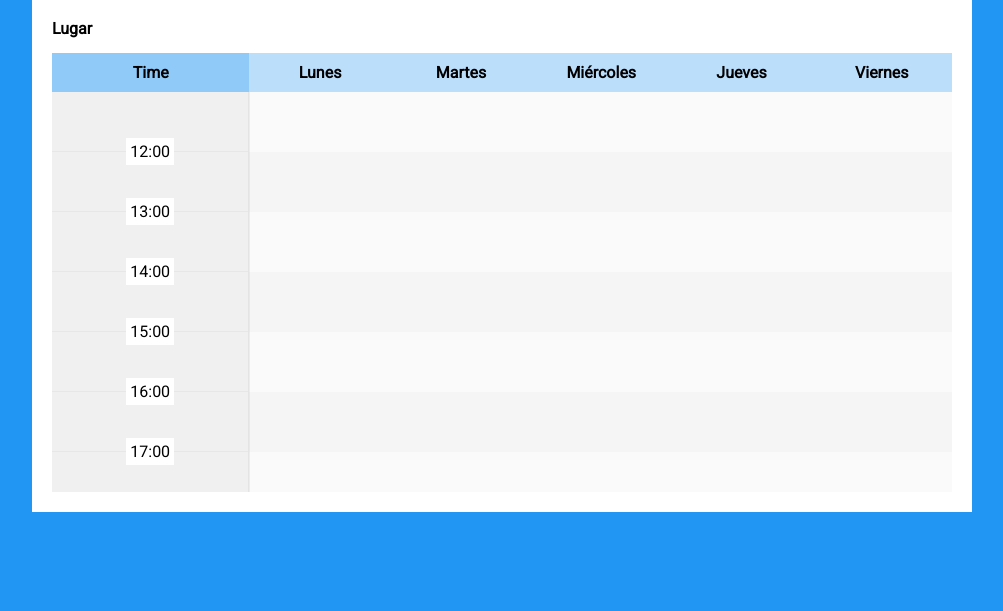
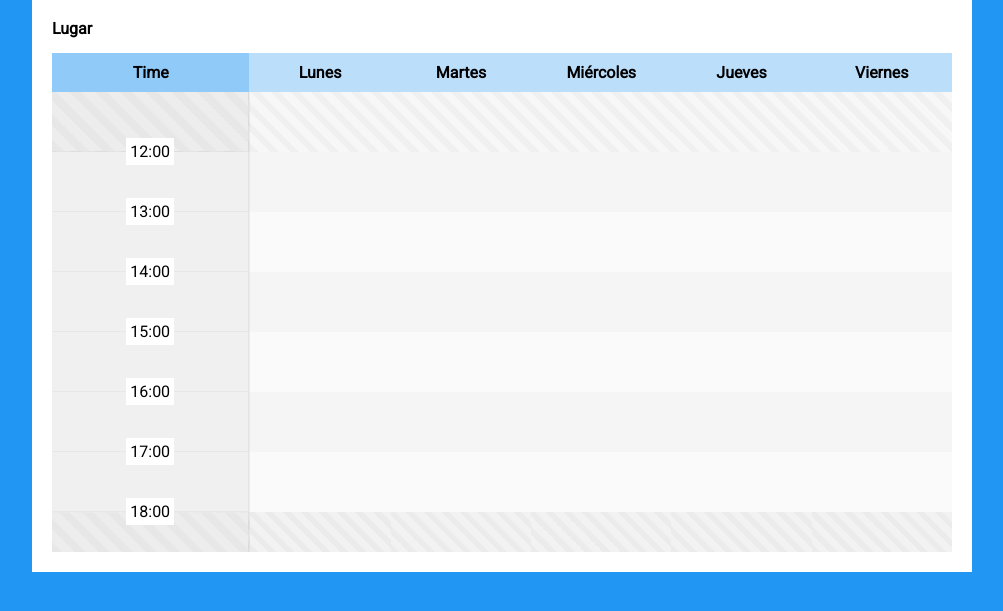
Before and after one commit to dsbarrionuevo/nosjuntemos, a PHP site: page / in a window 1280 px wide. Shown: the part 21-632 px from the top of the page, without its empty margins (138-1141 px from the left). Run offline with PHP 8.4, Linux system fonts and the light colour scheme.

Commit message:
Mejora marcas en interfaz de horario.

```diff
--- a/css/horario.css
+++ b/css/horario.css
@@ -24,9 +24,12 @@
 #tabla_horario tbody td{
     padding: 20px 60px;
 }
-#tabla_horario tbody tr td:not(:first-child):hover{
+#tabla_horario tbody tr td:not(.unused):hover{
     box-shadow: inset 1px 1px 0px rgba(0,0,0,0.5), inset -1px -1px 0px rgba(0,0,0,0.5);
     cursor: pointer;
+}
+#tabla_horario tbody tr td.unused{
+    background-image: repeating-linear-gradient(45deg, rgba(0,0,0,0.04) 0%, rgba(0,0,0,0.04) 4%, rgba(0,0,0,0.01) 5%, rgba(0,0,0,0.01) 10%);
 }
 #tabla_horario tbody tr td:not(:first-child).marked{
     background-color: rgba(0,0,0,0.08);
--- a/js/horario.js
+++ b/js/horario.js
@@ -24,16 +24,24 @@ var Scheduler = (function () {
         tableHtml += thead;
 
         var tbody = "<tbody>";
+        finishTime++;
         for (var i = initTime; i <= finishTime; i++) {
             var time = i + ":00";
             var tr = "<tr>";
             if (i == finishTime) {
-                tr = "<td></td>";
-            } else {
+                tr += "<td class='unused'></td>";
+            } else if (i == initTime) {
+                tr += "<td class='unused'><label>" + time + "</label></td>";
+            }
+            else {
                 tr += "<td><label>" + time + "</label></td>";
             }
             for (var j = 0; j < days.length; j++) {
-                tr += "<td class='timecell'></td>";
+                if (i == initTime || i == finishTime) {
+                    tr += "<td class='unused'></td>";
+                } else {
+                    tr += "<td class='timecell'></td>";
+                }
             }
             tr += "</tr>";
             tbody += tr;
--- a/src/clases/reunion.class.php
+++ b/src/clases/reunion.class.php
@@ -105,8 +105,8 @@ class Reunion {
             "lugar" => $lugar,
             "hash" => md5(time()),
             "fecha_reunion" => Util::date_to_big_endian($fecha),
-            "hora_inicio" => $hora_inicio,
-            "hora_fin" => $hora_fin
+            "hora_inicio" => $hora_inicio . ":00:00",
+            "hora_fin" => $hora_fin . ":00:00"
         );
         if ($conexion->insertar("reuniones", $datos)) {
             $id_reunion = $conexion->get_id_insercion();
```
